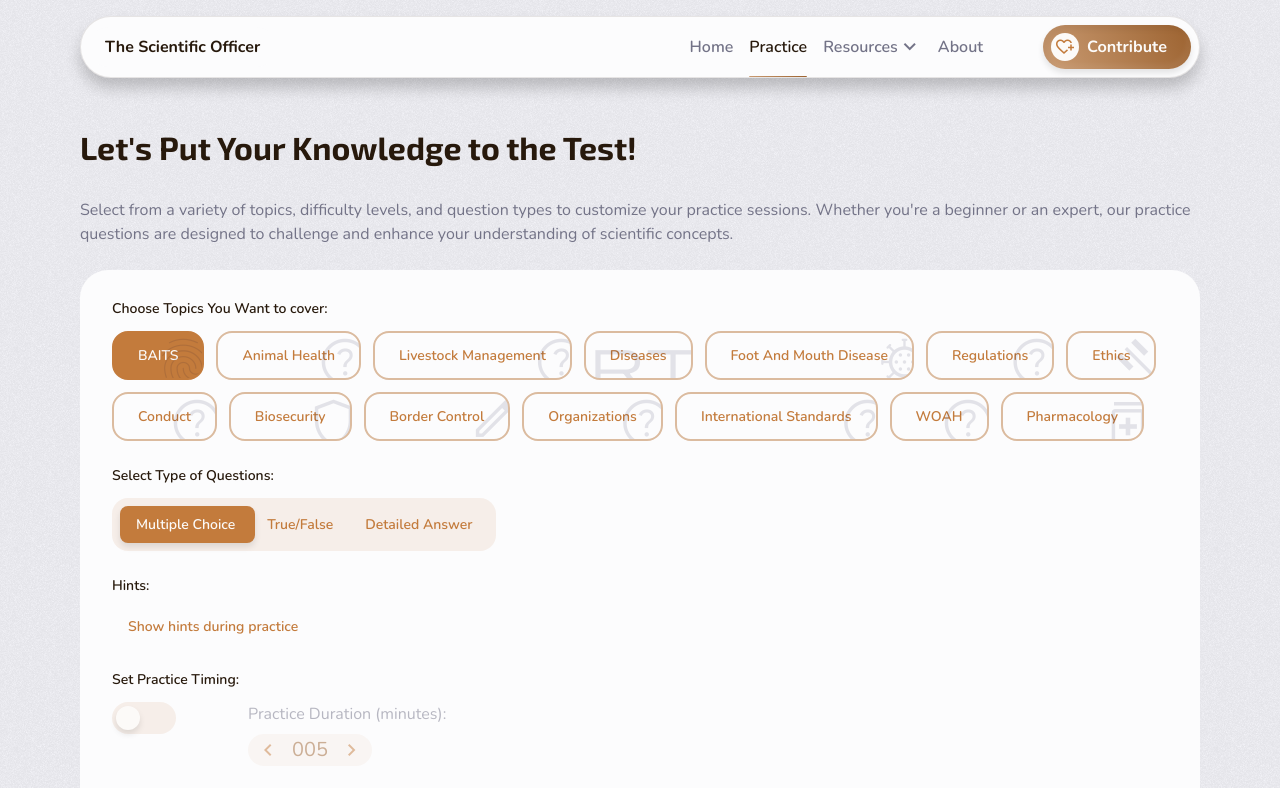
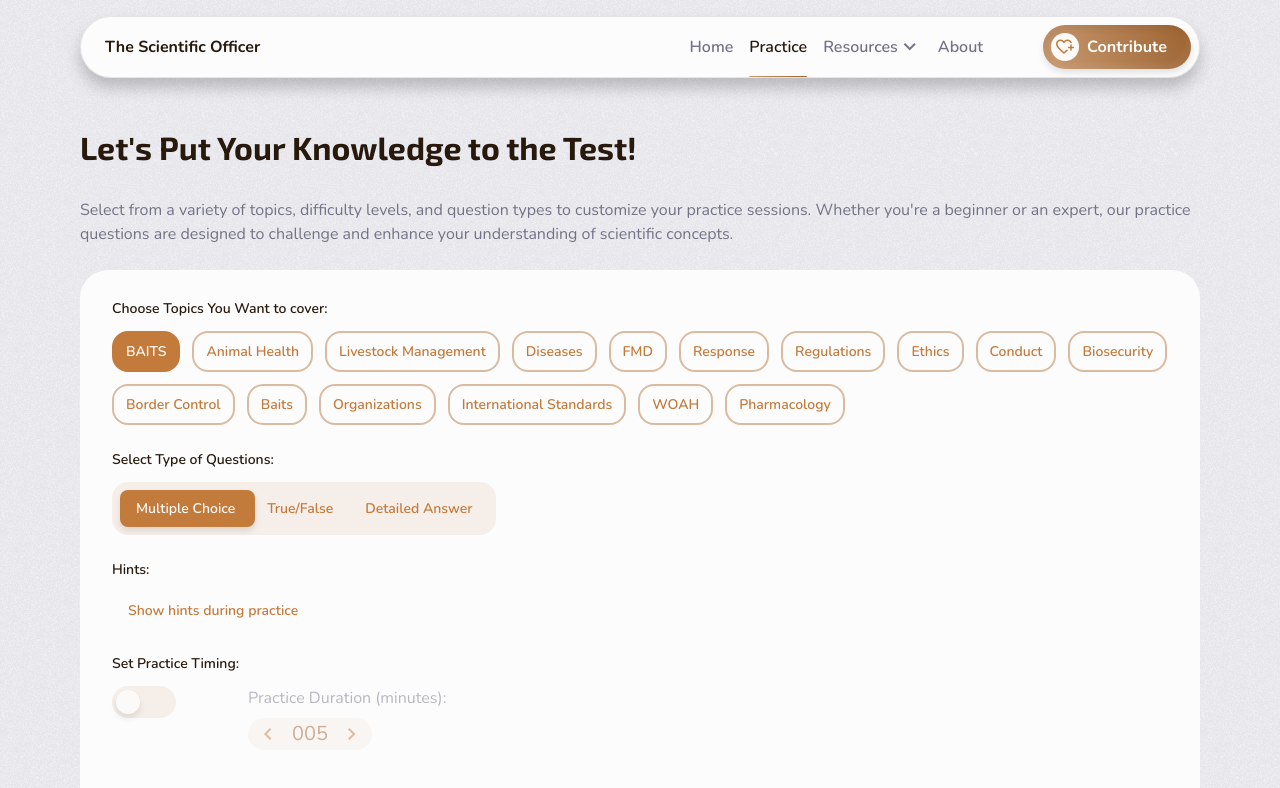
Before and after one commit to Timbar09/the_scientific_officer, a React (Vite) app: page /practice in a window 1280 px wide. Shown: the top 788 px of the page. Built offline with nearby package versions, Linux system fonts and the light colour scheme.

Commit message:
Refactor topic handling in PracticeForm and update question topics in practice-questions.json

```diff
--- a/public/practice-questions.json
+++ b/public/practice-questions.json
@@ -5,7 +5,7 @@
   "questions": [
     {
       "id": 1,
-      "topics": ["baits", "animal-health", "livestock-management"],
+      "topics": ["BAITS", "animal-health", "livestock-management"],
       "difficulty": "easy",
       "variants": {
         "multiple choice": {
@@ -42,7 +42,7 @@
     },
     {
       "id": 2,
-      "topics": ["diseases", "foot-and-mouth-disease"],
+      "topics": ["diseases", "FMD"],
       "difficulty": "easy",
       "variants": {
         "multiple choice": {
@@ -84,7 +84,7 @@
     },
     {
       "id": 3,
-      "topics": ["diseases", "foot-and-mouth-disease"],
+      "topics": ["diseases", "FMD", "response"],
       "difficulty": "medium",
       "variants": {
         "multiple choice": {
@@ -161,7 +161,6 @@
         }
       }
     },
-
     {
       "id": 5,
       "topics": [
@@ -287,7 +286,7 @@
     },
     {
       "id": 8,
-      "topics": ["baits", "livestock-management", "regulations"],
+      "topics": ["BAITS", "livestock-management", "regulations"],
       "difficulty": "medium",
       "variants": {
         "multiple choice": {
@@ -328,7 +327,7 @@
         "animal-health",
         "organizations",
         "international-standards",
-        "woah"
+        "WOAH"
       ],
       "difficulty": "easy",
       "variants": {
--- a/src/pages/practice/form/index.tsx
+++ b/src/pages/practice/form/index.tsx
@@ -6,12 +6,9 @@ import PracticeHint from "./PracticeHint";
 import PracticeTiming from "./PracticeTiming";
 import PracticeType from "./PracticeType";
 
-import { processControlledTopics, type ProcessedTopic } from "@/utils";
-import type {
-  PracticeSettings,
-  PracticeTopic,
-  QuestionType,
-} from "@pages/practice/types";
+import type { PracticeSettings, QuestionType } from "@pages/practice/types";
+
+import { titlize } from "@/utils";
 
 interface PracticeQuestionsPayload {
   questions?: Array<{
@@ -21,7 +18,7 @@ interface PracticeQuestionsPayload {
 
 const PracticeForm = () => {
   const navigate = useNavigate();
-  const [practiceTopics, setPracticeTopics] = useState<ProcessedTopic[]>([]);
+  const [practiceTopics, setPracticeTopics] = useState<string[]>([]);
 
   useEffect(() => {
     const loadTopics = async () => {
@@ -33,7 +30,7 @@ const PracticeForm = () => {
         ),
       );
 
-      setPracticeTopics(processControlledTopics(topics));
+      setPracticeTopics(topics);
     };
 
     loadTopics().catch(() => setPracticeTopics([]));
@@ -43,9 +40,11 @@ const PracticeForm = () => {
     event.preventDefault();
 
     const formData = new FormData(event.currentTarget);
-    const selectedTopics = formData.getAll("topic") as PracticeTopic[];
-    const questionType = formData.get("questionType") as QuestionType | null;
-    const timePractice = formData.get("timePractice") === "time_practice";
+    const selectedTopics = formData.getAll("topic") as string[];
+    const selectedQuestionType = formData.get(
+      "questionType",
+    ) as QuestionType | null;
+    const includeTimer = formData.get("timePractice") === "time_practice";
     const showHint = formData.get("showHint") === "show_hints";
     const practiceDuration = Number(formData.get("practiceDuration") ?? 5);
 
@@ -54,10 +53,10 @@ const PracticeForm = () => {
         selectedTopics.length > 0
           ? selectedTopics
           : practiceTopics[0]
-            ? [practiceTopics[0].value as PracticeTopic]
+            ? [practiceTopics[0].toLowerCase() as string]
             : [],
-      questionType: questionType ?? "multiple choice",
-      timePractice,
+      questionType: selectedQuestionType ?? "multiple choice",
+      timePractice: includeTimer,
       practiceDuration: Number.isFinite(practiceDuration)
         ? practiceDuration
         : 5,
@@ -74,20 +73,20 @@ const PracticeForm = () => {
     >
       <PracticeFieldset legend="Choose Topics You Want to cover:">
         <div className="practice__topic--list flex flex-wrap gap-2">
-          {practiceTopics.map(({ id, label, icon, value }) => (
-            <label key={id} className="practice__topic--item grid">
+          {practiceTopics.map((topic, i) => (
+            <label key={topic} className="practice__topic--item grid">
               <input
                 className="custom-input"
                 type="checkbox"
                 name="topic"
-                defaultChecked={id === 1}
-                value={value}
+                defaultChecked={i === 0}
+                value={topic.toLowerCase()}
               />{" "}
-              <span className="practice__topic--item__name custom-input__name p-block-2 p-inline-4">
-                {label}
-                <span className="material-symbols-outlined practice__topic--item__icon">
+              <span className="practice__topic--item__name custom-input__name p-block-1 p-inline-2">
+                {titlize(topic)}
+                {/* <span className="material-symbols-outlined practice__topic--item__icon">
                   {icon}
-                </span>
+                </span> */}
               </span>
             </label>
           ))}
--- a/src/utils/index.ts
+++ b/src/utils/index.ts
@@ -1,5 +1,4 @@
 import formatTime from "./formatTime";
 import { titlize } from "./titlize";
-import { processControlledTopics, type ProcessedTopic } from "./topicProcessor";
 
-export { processControlledTopics, type ProcessedTopic, formatTime, titlize };
+export { formatTime, titlize };
--- a/src/utils/topicProcessor.ts
+++ /dev/null
@@ -1,58 +0,0 @@
-export interface ProcessedTopic<T extends string = string> {
-  id: number;
-  label: string;
-  icon: string;
-  value: T;
-}
-
-/**
- * Converts controlled topics from JSON metadata into formatted topic objects
- * with id, label, icon, and value properties.
- *
- * @param controlledTopics - Array of topic strings from practice-questions.normalized.json
- * @returns Array of ProcessedTopic objects ready for UI rendering
- */
-export function processControlledTopics<T extends string>(
-  controlledTopics: readonly T[],
-): ProcessedTopic<T>[] {
-  const iconMap: Record<string, string> = {
-    baits: "fingerprint",
-    traceability: "tracking_list",
-    diseases: "virus_alert",
-    "foot-and-mouth-disease": "coronavirus",
-    pharmacology: "medication",
-    "drug-administration": "syringe",
-    biosecurity: "shield",
-    "border-control": "border_color",
-    ethics: "gavel",
-  };
-
-  return controlledTopics.map((topic, index) => ({
-    id: index + 1,
-    label: formatTopicLabel(topic),
-    icon: iconMap[topic] || "help",
-    value: topic,
-  }));
-}
-
-/**
- * Converts kebab-case topic strings to Title Case labels
- *
- * @param topic - Topic string in kebab-case format
- * @returns Formatted label for display
- */
-export function formatTopicLabel(topic: string): string {
-  const abbreviations: Record<string, string> = {
-    woah: "WOAH",
-    baits: "BAITS",
-  };
-
-  if (abbreviations[topic]) {
-    return abbreviations[topic];
-  }
-
-  return topic
-    .split("-")
-    .map((word) => word.charAt(0).toUpperCase() + word.slice(1))
-    .join(" ");
-}
```
Also changed, not shown: src/pages/practice/types.ts (+2 -19 lines).
